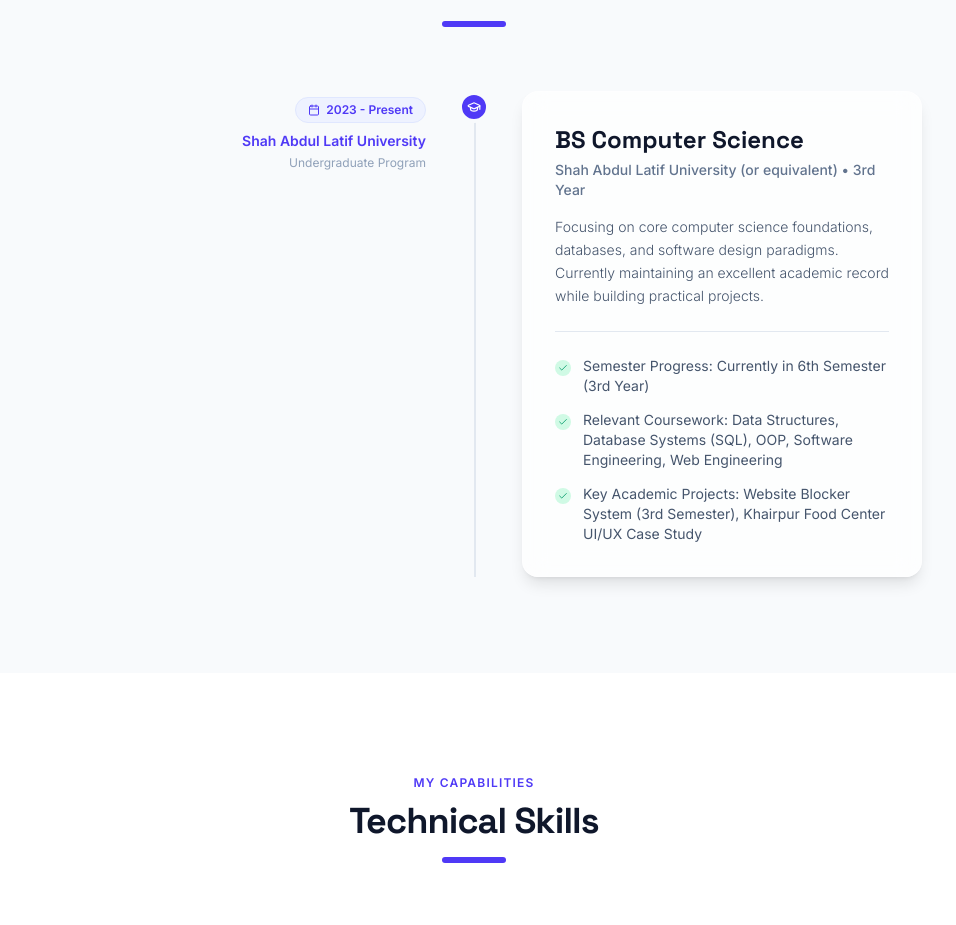
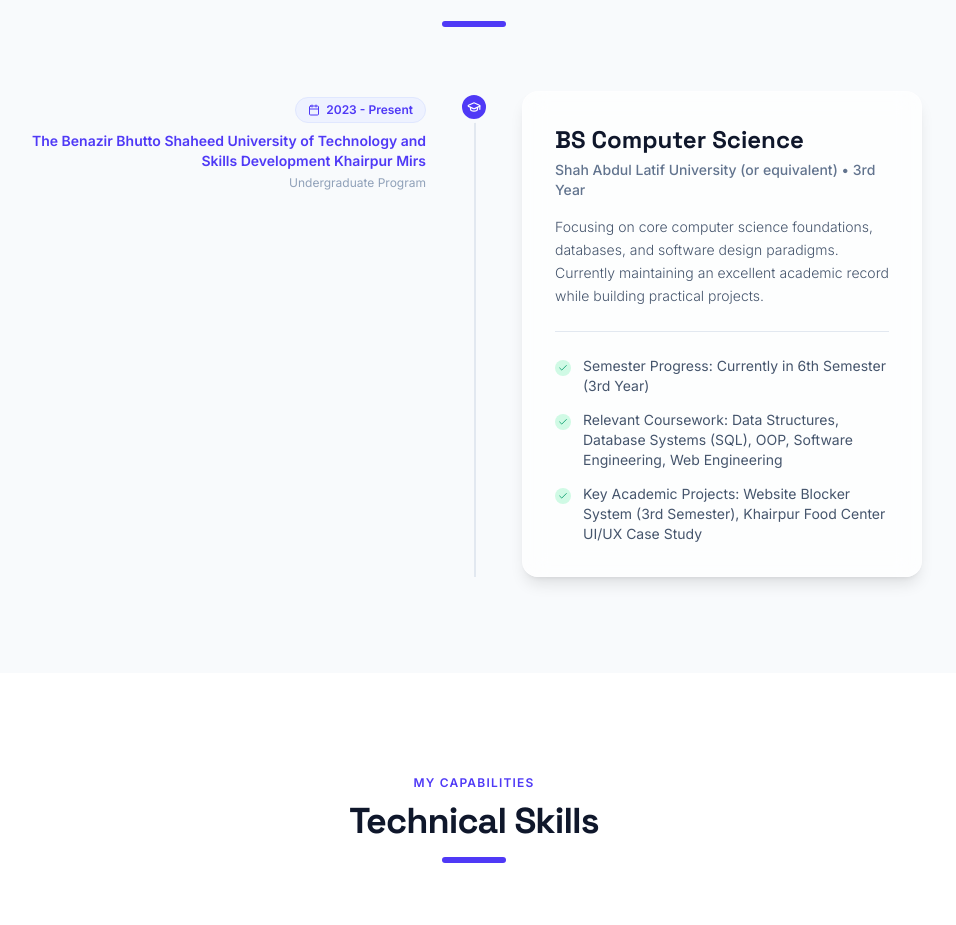
Before and after one commit to aadilmehdi-in/aadilmehdportfolio, a React (Vite) app: page / in a window 1280 px wide. Shown: the part 1747-2672 px from the top of the page, without its empty margins (166-1122 px from the left). Built offline with nearby package versions, Linux system fonts and the light colour scheme.

Commit message:
univerity name

```diff
--- a/src/components/Education.tsx
+++ b/src/components/Education.tsx
@@ -47,7 +47,7 @@ export default function Education() {
                     <Calendar className="h-3 w-3" />
                     {item.year}
                   </span>
-                  <p className="text-sm font-semibold text-indigo-600 dark:text-indigo-400 mt-2">Shah Abdul Latif University</p>
+                  <p className="text-sm font-semibold text-indigo-600 dark:text-indigo-400 mt-2">The Benazir Bhutto Shaheed University of Technology and Skills Development Khairpur Mirs</p>
                   <p className="text-xs text-slate-400 dark:text-slate-500 mt-1">Undergraduate Program</p>
                 </motion.div>
               </div>
```
